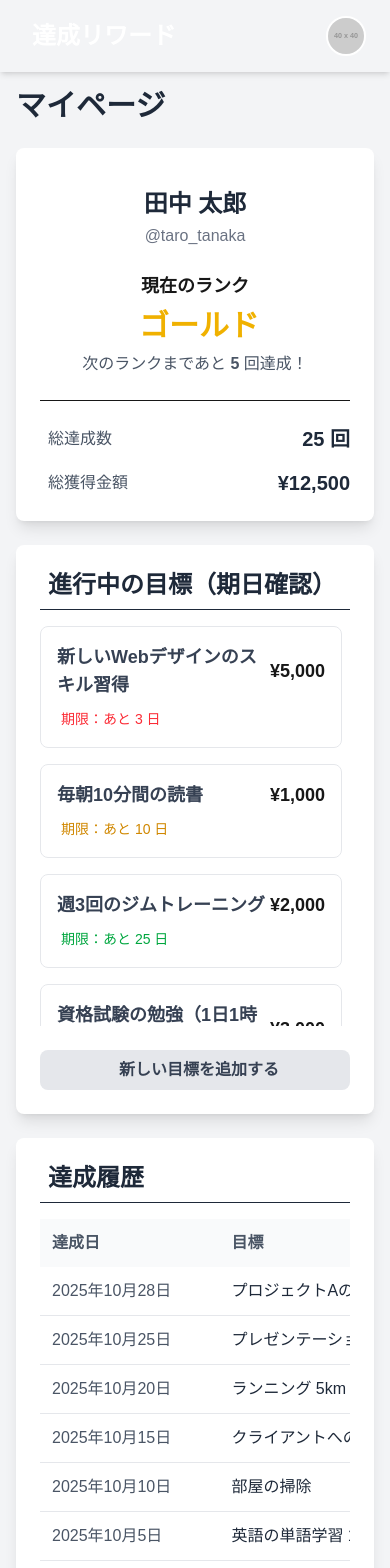
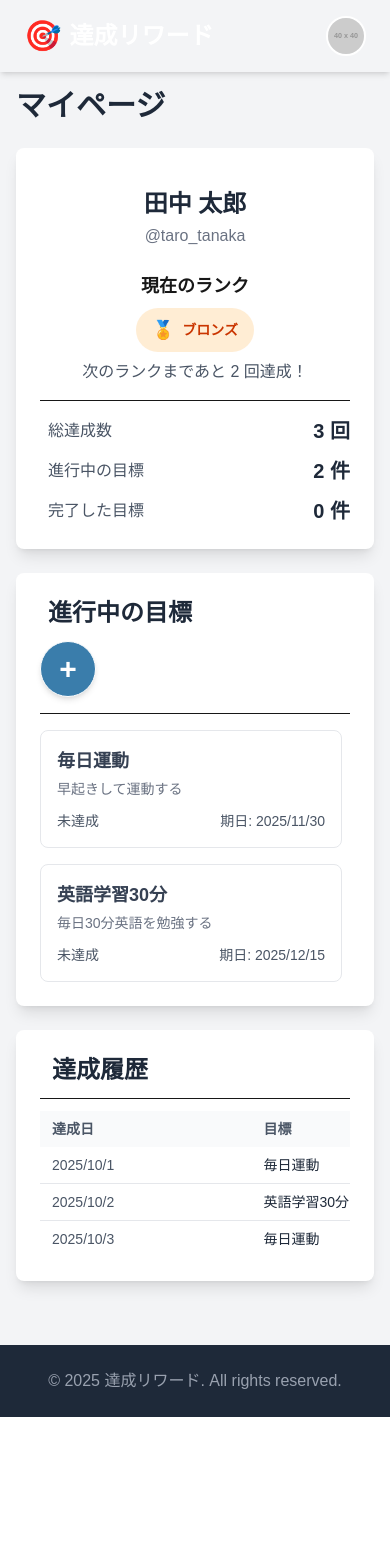
Before and after one commit to simesaba80/moneyeffort, a Next.js app: page /mypage in a window 390 px wide. Shown: the top 1568 px of the page. After the commit the page ends 1417 px from the top, so only its background shows below. Built offline with nearby package versions, Linux system fonts and the light colour scheme.

Commit message:
[fix]コンポーネントを利用する形に修正

```diff
--- a/src/app/mypage/page.tsx
+++ b/src/app/mypage/page.tsx
@@ -1,202 +1,213 @@
-'use client'
-import React, { useEffect, useState } from 'react'
-import { fetchGoals, fetchHistory } from '@/lib/api'
+"use client";
+import React, { useEffect, useState } from "react";
+import { fetchGoals, fetchHistory } from "@/lib/api";
+import GoalCard from "@/components/GoalCard";
+import HistoryList from "@/components/HistoryList";
+import RankBadge from "@/components/RankBadge";
+import AddGoalButton from "@/components/add_goal";
+import type { Achievement, Goal } from "@/types";
+
+const USER_NAME = "田中 太郎";
+const USER_HANDLE = "@taro_tanaka";
 
 export default function MyPage() {
-    // データは読み込むが、このページは見た目（UI）を優先するため
-    // 表示は静的デザインにフォールバックしています。
-    const [goals, setGoals] = useState<any[]>([])
-    const [history, setHistory] = useState<any[]>([])
+  const [goals, setGoals] = useState<Goal[]>([]);
+  const [history, setHistory] = useState<Achievement[]>([]);
+  const [isLoading, setIsLoading] = useState(true);
 
   useEffect(() => {
     const loadData = async () => {
       try {
-                const goalsData = await fetchGoals()
-                const historyData = await fetchHistory()
-                setGoals(goalsData ?? [])
-                setHistory(historyData ?? [])
-            } catch (e) {
-                // 読み込みエラーは無視して見た目を表示
-                setGoals([])
-                setHistory([])
+        const [goalsData, historyData] = await Promise.all([
+          fetchGoals(),
+          fetchHistory(),
+        ]);
+        setGoals(goalsData ?? []);
+        setHistory(historyData ?? []);
+      } catch (error) {
+        setGoals([]);
+        setHistory([]);
+      } finally {
+        setIsLoading(false);
       }
-        }
-        loadData()
-    }, [])
+    };
+
+    loadData();
+  }, []);
+
+  const achievementsCount = history.length;
+  const ongoingGoals = goals.filter((goal) => !goal.achieved);
+  const completedGoals = goals.filter((goal) => goal.achieved);
+  const nextRankRemaining = getNextRankRemaining(achievementsCount);
 
   return (
-        <main className="bg-gray-100 min-h-screen">
+    <div className="bg-gray-100 min-h-screen">
       <header className="bg-primary text-white shadow-md">
         <nav className="container mx-auto px-6 py-4 flex justify-between items-center">
-                    <div className="text-2xl font-bold">
-                        <i className="fas fa-bullseye mr-2" />
-                        達成リワード
+          <div className="text-2xl font-bold flex items-center gap-2">
+            <span className="text-3xl">🎯</span>
+            <span>達成リワード</span>
           </div>
-                    <div className="flex items-center space-x-4">
-                        <span className="hidden md:inline">ようこそ、田中さん</span>
-                        <img src="https://placehold.co/40x40/E2E8F0/3A7DAB?text=U" alt="ユーザーアイコン" className="w-10 h-10 rounded-full border-2 border-white" />
+          <div className="flex items-center gap-4">
+            <span className="hidden md:inline">
+              ようこそ、{USER_NAME.split(" ")[0]}さん
+            </span>
+            <img
+              src="https://placehold.co/40x40/E2E8F0/3A7DAB?text=U"
+              alt="ユーザーアイコン"
+              className="w-10 h-10 rounded-full border-2 border-white"
+            />
           </div>
         </nav>
       </header>
 
-            <main className="container mx-auto p-4 md:p-8">
+      <section className="container mx-auto p-4 md:p-8">
         <h1 className="text-3xl font-bold text-gray-800 mb-6">マイページ</h1>
 
         <div className="grid grid-cols-1 lg:grid-cols-3 gap-6">
-                    <div className="lg:col-span-1 bg-white rounded-lg shadow-lg p-6 flex flex-col items-center">
-                        <i className="fas fa-user-circle text-primary text-6xl mb-4" />
-                        <h2 className="text-2xl font-bold text-gray-800 mb-1">田中 太郎</h2>
-                        <p className="text-gray-500 mb-6">@taro_tanaka</p>
+          <section className="lg:col-span-1 bg-white rounded-lg shadow-lg p-6 flex flex-col items-center text-center">
+            <div className="text-primary text-6xl mb-4">
+              <i className="fas fa-user-circle" />
+            </div>
+            <h2 className="text-2xl font-bold text-gray-800 mb-1">
+              {USER_NAME}
+            </h2>
+            <p className="text-gray-500 mb-6">{USER_HANDLE}</p>
 
-                        <div className="w-full text-center">
-                            <h3 className="text-lg font-semibold text-primary mb-2">現在のランク</h3>
-                            <div className="flex items-center justify-center space-x-2 text-3xl font-bold text-yellow-500">
-                                <i className="fas fa-trophy" />
-                                <span>ゴールド</span>
-                            </div>
-                            <p className="text-gray-600 mt-2">次のランクまであと <span className="font-bold text-primary">5</span> 回達成！</p>
+            <div className="w-full space-y-4">
+              <div>
+                <h3 className="text-lg font-semibold text-primary mb-2">
+                  現在のランク
+                </h3>
+                <RankBadge rank={achievementsCount} />
+                <p className="text-gray-600 mt-2">
+                  {nextRankRemaining === 0
+                    ? "最高ランクに到達しています！"
+                    : `次のランクまであと ${nextRankRemaining} 回達成！`}
+                </p>
               </div>
 
-                        <div className="border-t w-full my-6" />
-
-                        <div className="w-full space-y-4">
-                            <div className="flex justify-between items-center">
-                                <span className="text-gray-600"><i className="fas fa-check-circle w-5 mr-2 text-green-500" />総達成数</span>
-                                <span className="font-bold text-xl text-gray-800">25 回</span>
-                            </div>
-                            <div className="flex justify-between items-center">
-                                <span className="text-gray-600"><i className="fas fa-coins w-5 mr-2 text-yellow-600" />総獲得金額</span>
-                                <span className="font-bold text-xl text-gray-800">¥12,500</span>
+              <div className="border-t pt-4 space-y-3">
+                <ProfileStat
+                  icon="fas fa-check-circle"
+                  label="総達成数"
+                  value={`${achievementsCount} 回`}
+                  iconColor="text-green-500"
+                />
+                <ProfileStat
+                  icon="fas fa-bullseye"
+                  label="進行中の目標"
+                  value={`${ongoingGoals.length} 件`}
+                  iconColor="text-primary"
+                />
+                <ProfileStat
+                  icon="fas fa-flag-checkered"
+                  label="完了した目標"
+                  value={`${completedGoals.length} 件`}
+                  iconColor="text-emerald-500"
+                />
               </div>
             </div>
+          </section>
+
+          <section className="lg:col-span-2 bg-white rounded-lg shadow-lg p-6 flex flex-col">
+            <header className="flex flex-col md:flex-row md:items-center md:justify-between gap-3 border-b pb-4 mb-4">
+              <h2 className="text-2xl font-semibold text-gray-800">
+                <span className="text-primary mr-2">
+                  <i className="fas fa-calendar-check" />
+                </span>
+                進行中の目標
+              </h2>
+              <AddGoalButton />
+            </header>
+
+            <div className="flex-1 overflow-y-auto pr-2 space-y-4">
+              {isLoading && <p className="text-gray-500">読み込み中です...</p>}
+
+              {!isLoading && ongoingGoals.length === 0 && (
+                <div className="rounded-lg border border-dashed border-gray-300 bg-gray-50 p-6 text-center text-gray-500">
+                  進行中の目標はまだありません。新しい目標を追加しましょう！
                 </div>
+              )}
 
-                    <div className="lg:col-span-2 bg-white rounded-lg shadow-lg p-6">
-                        <h2 className="text-2xl font-semibold text-gray-800 mb-4 border-b pb-2">
-                            <i className="fas fa-calendar-check mr-2 text-primary" />
-                            進行中の目標（期日確認）
-                        </h2>
+              {ongoingGoals.map((goal) => (
+                <GoalCard
+                  key={goal.id}
+                  goal={goal}
+                  renderActions={(currentGoal) =>
+                    currentGoal.achieved ? (
+                      <span className="text-sm font-semibold text-emerald-600">
+                        達成済み
+                      </span>
+                    ) : (
+                      <button
+                        type="button"
+                        className="bg-primary text-white px-3 py-1 rounded-full text-xs font-bold transition-opacity hover:opacity-80"
+                      >
+                        達成する
+                      </button>
+                    )
+                  }
+                />
+              ))}
+            </div>
+          </section>
 
-                        <div className="space-y-4 max-h-[400px] overflow-y-auto pr-2">
-                            {/* サンプルの目標カード（見た目重視） */}
-                            <div className="border border-gray-200 rounded-lg p-4 transition-shadow hover:shadow-md">
-                                <div className="flex justify-between items-center mb-2">
-                                    <h3 className="text-lg font-semibold text-gray-700">新しいWebデザインのスキル習得</h3>
-                                    <span className="text-lg font-bold text-primary">¥5,000</span>
+          <section className="lg:col-span-3 bg-white rounded-lg shadow-lg p-6">
+            <div className="flex items-center gap-3 border-b pb-3 mb-3">
+              <span className="text-primary text-2xl">
+                <i className="fas fa-history" />
+              </span>
+              <h2 className="text-2xl font-semibold text-gray-800">達成履歴</h2>
             </div>
-                                <div className="flex justify-between items-center text-sm">
-                                    <span className="text-red-500 font-medium"><i className="fas fa-stopwatch mr-1" />期限：あと 3 日</span>
-                                    <button className="bg-primary text-white px-3 py-1 rounded-full text-xs font-bold transition-opacity hover:opacity-80">達成する</button>
+            <HistoryList
+              history={history}
+              goals={goals}
+              showHeader={false}
+              className="text-sm"
+            />
+          </section>
         </div>
-                            </div>
-
-                            <div className="border border-gray-200 rounded-lg p-4 transition-shadow hover:shadow-md">
-                                <div className="flex justify-between items-center mb-2">
-                                    <h3 className="text-lg font-semibold text-gray-700">毎朝10分間の読書</h3>
-                                    <span className="text-lg font-bold text-primary">¥1,000</span>
-                                </div>
-                                <div className="flex justify-between items-center text-sm">
-                                    <span className="text-yellow-600 font-medium"><i className="fas fa-stopwatch mr-1" />期限：あと 10 日</span>
-                                    <button className="bg-primary text-white px-3 py-1 rounded-full text-xs font-bold transition-opacity hover:opacity-80">達成する</button>
-                                </div>
-                            </div>
-
-                            <div className="border border-gray-200 rounded-lg p-4 transition-shadow hover:shadow-md">
-                                <div className="flex justify-between items-center mb-2">
-                                    <h3 className="text-lg font-semibold text-gray-700">週3回のジムトレーニング</h3>
-                                    <span className="text-lg font-bold text-primary">¥2,000</span>
-                                </div>
-                                <div className="flex justify-between items-center text-sm">
-                                    <span className="text-green-600 font-medium"><i className="fas fa-stopwatch mr-1" />期限：あと 25 日</span>
-                                    <button className="bg-primary text-white px-3 py-1 rounded-full text-xs font-bold transition-opacity hover:opacity-80">達成する</button>
-                                </div>
-                            </div>
-
-                            <div className="border border-gray-200 rounded-lg p-4 transition-shadow hover:shadow-md">
-                                <div className="flex justify-between items-center mb-2">
-                                    <h3 className="text-lg font-semibold text-gray-700">資格試験の勉強（1日1時間）</h3>
-                                    <span className="text-lg font-bold text-primary">¥3,000</span>
-                                </div>
-                                <div className="flex justify-between items-center text-sm">
-                                    <span className="text-green-600 font-medium"><i className="fas fa-stopwatch mr-1" />期限：あと 30 日</span>
-                                    <button className="bg-primary text-white px-3 py-1 rounded-full text-xs font-bold transition-opacity hover:opacity-80">達成する</button>
-                                </div>
-                            </div>
-                        </div>
-
-                        <button className="w-full mt-6 bg-gray-200 text-gray-700 font-bold py-2 rounded-lg transition-colors hover:bg-gray-300">
-                            <i className="fas fa-plus mr-2" />
-                            新しい目標を追加する
-                        </button>
-                    </div>
-
-                    <div className="lg:col-span-3 bg-white rounded-lg shadow-lg p-6">
-                        <h2 className="text-2xl font-semibold text-gray-800 mb-4 border-b pb-2">
-                            <i className="fas fa-history mr-2 text-primary" />
-                            達成履歴
-                        </h2>
-                        <div className="max-h-[500px] overflow-y-auto">
-                            <table className="w-full min-w-[600px]">
-                                <thead className="bg-gray-50">
-                                    <tr>
-                                        <th className="text-left p-3 font-semibold text-gray-600">達成日</th>
-                                        <th className="text-left p-3 font-semibold text-gray-600">目標</th>
-                                        <th className="text-right p-3 font-semibold text-gray-600">獲得金額</th>
-                                    </tr>
-                                </thead>
-                                <tbody className="divide-y divide-gray-200">
-                                    <tr className="hover:bg-gray-50">
-                                        <td className="p-3 text-gray-600">2025年10月28日</td>
-                                        <td className="p-3 font-medium text-gray-800">プロジェクトAの完了</td>
-                                        <td className="p-3 text-right font-bold text-green-600">+ ¥5,000</td>
-                                    </tr>
-                                    <tr className="hover:bg-gray-50">
-                                        <td className="p-3 text-gray-600">2025年10月25日</td>
-                                        <td className="p-3 font-medium text-gray-800">プレゼンテーション資料の作成</td>
-                                        <td className="p-3 text-right font-bold text-green-600">+ ¥1,500</td>
-                                    </tr>
-                                    <tr className="hover:bg-gray-50">
-                                        <td className="p-3 text-gray-600">2025年10月20日</td>
-                                        <td className="p-3 font-medium text-gray-800">ランニング 5km 達成</td>
-                                        <td className="p-3 text-right font-bold text-green-600">+ ¥500</td>
-                                    </tr>
-                                    <tr className="hover:bg-gray-50">
-                                        <td className="p-3 text-gray-600">2025年10月15日</td>
-                                        <td className="p-3 font-medium text-gray-800">クライアントへの提案書提出</td>
-                                        <td className="p-3 text-right font-bold text-green-600">+ ¥2,000</td>
-                                    </tr>
-                                    <tr className="hover:bg-gray-50">
-                                        <td className="p-3 text-gray-600">2025年10月10日</td>
-                                        <td className="p-3 font-medium text-gray-800">部屋の掃除</td>
-                                        <td className="p-3 text-right font-bold text-green-600">+ ¥500</td>
-                                    </tr>
-                                    <tr className="hover:bg-gray-50">
-                                        <td className="p-3 text-gray-600">2025年10月5日</td>
-                                        <td className="p-3 font-medium text-gray-800">英語の単語学習 100語</td>
-                                        <td className="p-3 text-right font-bold text-green-600">+ ¥1,000</td>
-                                    </tr>
-                                    <tr className="hover:bg-gray-50">
-                                        <td className="p-3 text-gray-600">2025年10月1日</td>
-                                        <td className="p-3 font-medium text-gray-800">自炊で夕食を作る</td>
-                                        <td className="p-3 text-right font-bold text-green-600">+ ¥500</td>
-                                    </tr>
-                                    <tr className="hover:bg-gray-50">
-                                        <td className="p-3 text-gray-600">2025年9月28日</td>
-                                        <td className="p-3 font-medium text-gray-800">クライアントへの提案書提出</td>
-                                        <td className="p-3 text-right font-bold text-green-600">+ ¥2,000</td>
-                                    </tr>
-                                </tbody>
-                            </table>
-                        </div>
-                    </div>
-                </div>
-            </main>
+      </section>
 
       <footer className="bg-gray-800 text-gray-400 mt-12 py-6">
         <div className="container mx-auto px-6 text-center">
           <p>© 2025 達成リワード. All rights reserved.</p>
         </div>
       </footer>
-        </main>
-    )
+    </div>
+  );
 }
+
+interface ProfileStatProps {
+  icon: string;
+  label: string;
+  value: string;
+  iconColor?: string;
+}
+
+const ProfileStat: React.FC<ProfileStatProps> = ({
+  icon,
+  label,
+  value,
+  iconColor = "text-primary",
+}) => (
+  <div className="flex justify-between items-center text-left">
+    <span className="text-gray-600 flex items-center gap-2">
+      <i className={`${icon} ${iconColor}`} />
+      {label}
+    </span>
+    <span className="font-bold text-xl text-gray-800">{value}</span>
+  </div>
+);
+
+const RANK_THRESHOLDS = [1, 5, 10, 15];
+
+function getNextRankRemaining(count: number) {
+  for (const threshold of RANK_THRESHOLDS) {
+    if (count < threshold) {
+      return threshold - count;
+    }
+  }
+  return 0;
+}
--- a/src/components/GoalCard.tsx
+++ b/src/components/GoalCard.tsx
@@ -3,18 +3,35 @@ import { Goal } from '@/types'
 
 interface GoalCardProps {
     goal: Goal
+    className?: string
+    renderActions?: (goal: Goal) => React.ReactNode
 }
 
-const GoalCard: React.FC<GoalCardProps> = ({ goal }) => {
+const GoalCard: React.FC<GoalCardProps> = ({ goal, className = '', renderActions }) => {
     const { title, description, dueDate, achieved } = goal
+
+    const dueDateLabel = dueDate
+        ? new Date(dueDate).toLocaleDateString('ja-JP')
+        : '期日未設定'
+
     return (
-        <div style={{ border: '1px solid #ccc', borderRadius: 8, padding: '16px', marginBottom: '16px' }}>
-            <h2 style={{ margin: 0 }}>{title}</h2>
-            <p>{description}</p>
-            <p>期日: {dueDate}</p>
-            <p style={{ color: achieved ? 'green' : 'red' }}>
-                {achieved ? '達成済み' : '未達成'}
-            </p>
+        <div className={`border border-gray-200 rounded-lg p-4 transition-shadow hover:shadow-md bg-white ${className}`}>
+            <div className="flex flex-col gap-3">
+                <div className="flex justify-between items-start gap-4">
+                    <div>
+                        <h3 className="text-lg font-semibold text-gray-700">{title}</h3>
+                        {description && <p className="text-sm text-gray-500 mt-1">{description}</p>}
+                    </div>
+                    {renderActions && <div className="shrink-0">{renderActions(goal)}</div>}
+                </div>
+
+                <div className="flex justify-between items-center text-sm text-gray-600">
+                    <span className={`font-medium ${achieved ? 'text-green-600' : 'text-primary'}`}>
+                        {achieved ? '達成済み' : '未達成'}
+                    </span>
+                    <span>期日: {dueDateLabel}</span>
+                </div>
+            </div>
         </div>
     )
 }
--- a/src/components/HistoryList.tsx
+++ b/src/components/HistoryList.tsx
@@ -4,40 +4,52 @@ import { Achievement as AchievementType, Goal } from '@/types'
 interface HistoryListProps {
     history: AchievementType[]
     goals?: Goal[]
+    className?: string
+    showHeader?: boolean
 }
 
-const HistoryList: React.FC<HistoryListProps> = ({ history, goals }) => {
+const HistoryList: React.FC<HistoryListProps> = ({ history, goals, className = '', showHeader = true }) => {
     if (!history || history.length === 0) {
         return (
-            <div>
-                <h2>達成履歴</h2>
-                <div>実績はありません</div>
+            <div className={`flex flex-col items-center justify-center gap-2 py-10 text-gray-500 ${className}`}>
+                {showHeader && <h2 className="text-lg font-semibold text-gray-700">達成履歴</h2>}
+                <p>実績はまだありません</p>
             </div>
         )
     }
 
-    // goals が渡されていれば goalId -> title のマップを作る
     const goalMap = new Map<string, Goal>()
     if (goals) {
         for (const g of goals) goalMap.set(g.id, g)
     }
 
     return (
-        <div>
-            <h2>達成履歴</h2>
-            <ul>
+        <div className={className}>
+            {showHeader && <h2 className="sr-only">達成履歴</h2>}
+            <div className="max-h-[500px] overflow-y-auto">
+                <table className="w-full min-w-[480px] text-sm">
+                    <thead className="bg-gray-50">
+                        <tr>
+                            <th className="text-left px-3 py-2 font-semibold text-gray-600">達成日</th>
+                            <th className="text-left px-3 py-2 font-semibold text-gray-600">目標</th>
+                        </tr>
+                    </thead>
+                    <tbody className="divide-y divide-gray-200">
                         {history.map((achievement) => {
                             const date = achievement.dateAchieved
-                        ? new Date(achievement.dateAchieved).toLocaleDateString()
+                                ? new Date(achievement.dateAchieved).toLocaleDateString('ja-JP')
                                 : '日付不明'
                             const goalTitle = goalMap.get(achievement.goalId)?.title ?? `goal:${achievement.goalId}`
                             return (
-                        <li key={achievement.id} style={{ marginBottom: 8 }}>
-                            <strong>{date}</strong> — {goalTitle}
-                        </li>
+                                <tr key={achievement.id} className="hover:bg-gray-50">
+                                    <td className="px-3 py-2 text-gray-600">{date}</td>
+                                    <td className="px-3 py-2 font-medium text-gray-800">{goalTitle}</td>
+                                </tr>
                             )
                         })}
-            </ul>
+                    </tbody>
+                </table>
+            </div>
         </div>
     )
 }
--- a/src/components/RankBadge.tsx
+++ b/src/components/RankBadge.tsx
@@ -1,27 +1,35 @@
 import React from 'react'
 
 interface RankBadgeProps {
-    rank: number;
+    rank: number
+    className?: string
 }
 
-const RankBadge: React.FC<RankBadgeProps> = ({ rank }) => {
-    let badgeText = '';
-
-    if (rank >= 10) {
-        badgeText = 'ゴールド';
-    } else if (rank >= 5) {
-        badgeText = 'シルバー';
-    } else if (rank >= 1) {
-        badgeText = 'ブロンズ';
-    } else {
-        badgeText = 'ノーランク';
-    }
+const RankBadge: React.FC<RankBadgeProps> = ({ rank, className = '' }) => {
+    const { label, badgeClass } = getRankInfo(rank)
 
     return (
-        <div style={{ padding: '8px 16px', borderRadius: '4px', backgroundColor: '#f0f0f0', textAlign: 'center' }}>
-            <h2>{badgeText}</h2>
+        <div className={`inline-flex items-center gap-2 rounded-full px-4 py-2 text-sm font-semibold ${badgeClass} ${className}`}>
+            <span className="text-lg">🏅</span>
+            <span>{label}</span>
         </div>
     )
 }
 
-export default RankBadge;
+const getRankInfo = (rank: number) => {
+    if (rank >= 15) {
+        return { label: 'プラチナ', badgeClass: 'bg-purple-100 text-purple-700' }
+    }
+    if (rank >= 10) {
+        return { label: 'ゴールド', badgeClass: 'bg-yellow-100 text-yellow-700' }
+    }
+    if (rank >= 5) {
+        return { label: 'シルバー', badgeClass: 'bg-gray-100 text-gray-700' }
+    }
+    if (rank >= 1) {
+        return { label: 'ブロンズ', badgeClass: 'bg-orange-100 text-orange-700' }
+    }
+    return { label: 'ノーランク', badgeClass: 'bg-slate-100 text-slate-500' }
+}
+
+export default RankBadge
```
Lines whose indentation alone changed are shown as unchanged.
